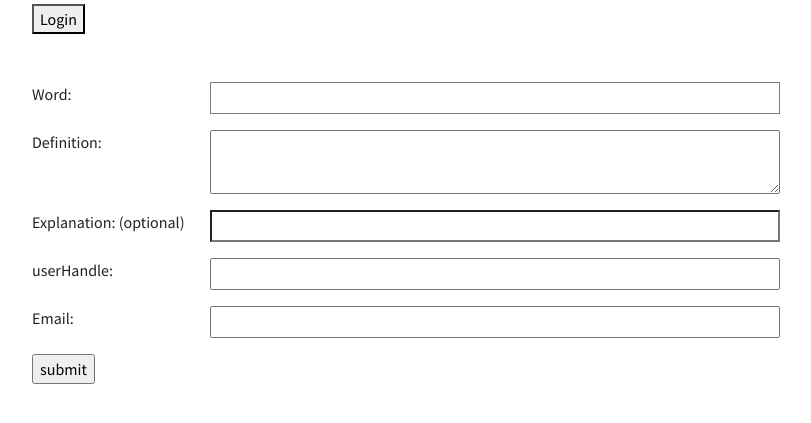
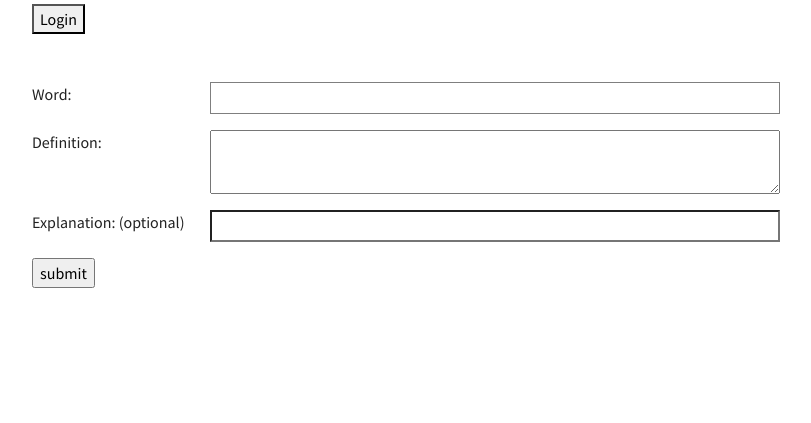
Before and after one commit to zihadbappy/UrbanBangla, a Python web app: template templates/addword.html in a window 1280 px wide. Shown: the part 250-673 px from the top of the page, without its empty margins (50-861 px from the left). Run offline with Jinja, Linux system fonts and the light colour scheme; the template is opened without the code that fills it, so the values that code supplies are empty; some libraries are stand-ins or nearby versions.

Commit message:
basic api implementation of google auth and user info insertion in db done. fixed admindashboard and homepage word filters

```diff
--- a/templates/addword.html
+++ b/templates/addword.html
@@ -35,14 +35,6 @@
         <label for="exp" class="col-sm-2">Explanation: (optional)</label><br>
         <input type="text" id="exp" class="form-control-label col-sm-6" name="exp"><br>
     </div>
-    <div class="form-group row">
-        <label for="userHandle" class="col-sm-2">userHandle:</label><br>
-        <input type="text" id="userHandle" class="form-control-label col-sm-6" name="userHandle" required><br>
-    </div>
-    <div class="form-group row">
-        <label for="email" class="col-sm-2">Email:</label><br>
-        <input type="email" id="email" class="form-control-label col-sm-6" name="email" required><br>
-    </div>
     <input type="submit" value="submit">
 </form>
 </div>
```
Also changed, not shown: templates/adminDashboard.html (+9 -2 lines), templates/unauthorized.html (added, +11 -0 lines).
